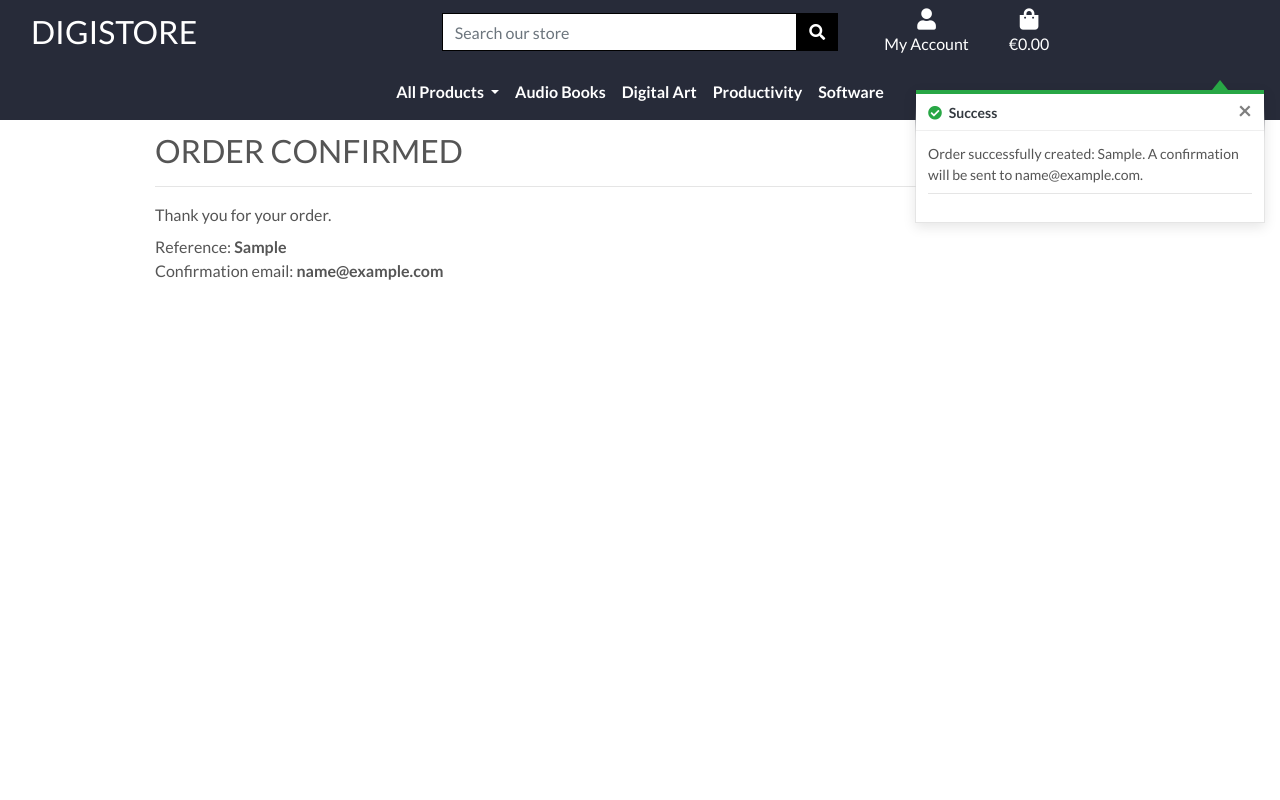
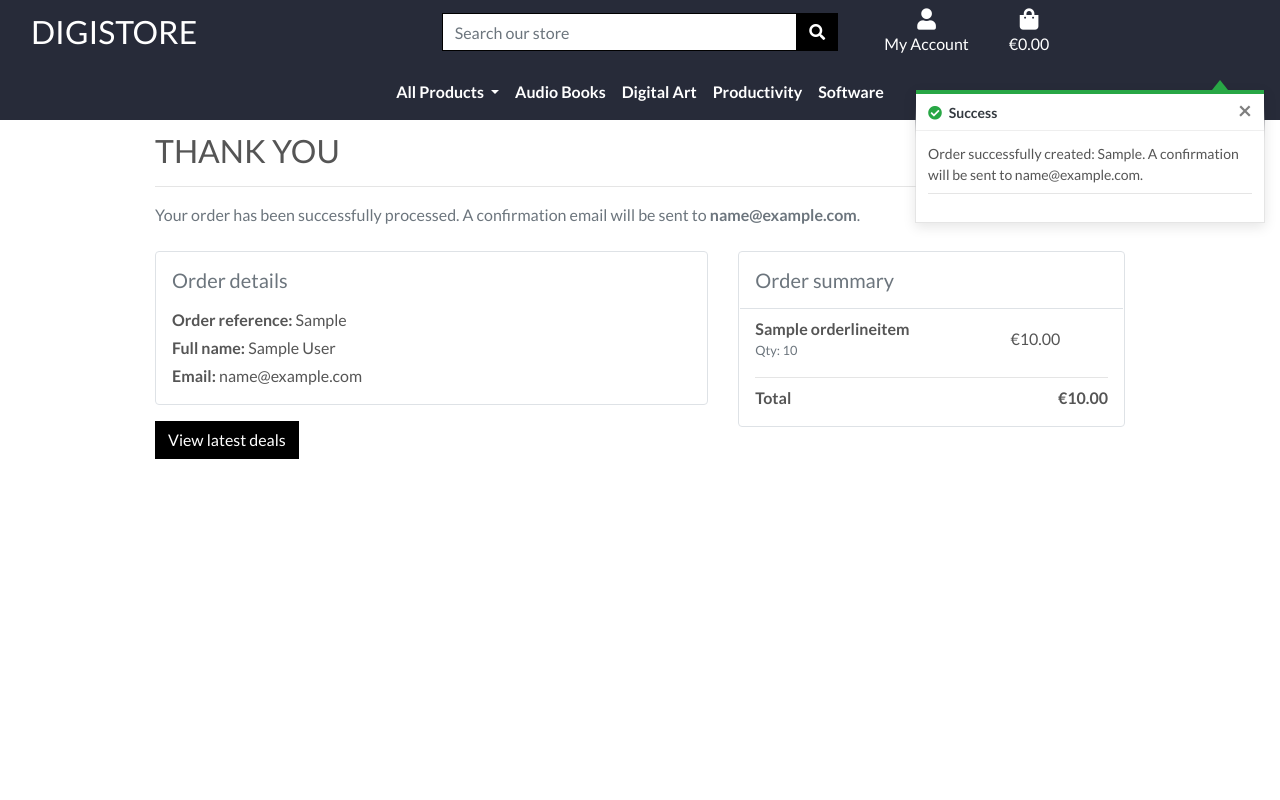
Before and after one commit to collinsevan/DigiStore-PP5, a Django app: a page that uses checkout/templates/checkout/checkout_success.html in a window 1280 px wide. Run offline with Django 3.2, Linux system fonts and the light colour scheme; tables that the repository leaves empty hold one stand-in row (values such as "Sample post"); some libraries are stand-ins or nearby versions.

Commit message:
Update checkout success flow
Improve checkout success template and confirm order details after payment.

Keep order total updates working correctly through checkout line item changes.

```diff
--- a/checkout/templates/checkout/checkout_success.html
+++ b/checkout/templates/checkout/checkout_success.html
@@ -1,23 +1,74 @@
 {% extends "base.html" %}
+
+{% load static %}
+{% block extra_css %}
+<link rel="stylesheet" href="{% static 'checkout/css/checkout.css' %}">
+{% endblock %}
 
 {% block content %}
 <div class="content-backdrop"></div>
 
 <div class="container mt-3">
+    <!-- Checkout success -->
     <div class="row">
         <div class="col">
+            <h2 class="logo-font">Thank you</h2>
+            <hr>
+            <p class="text-muted mb-0">
+                Your order has been successfully processed. A confirmation email
+                will be sent to <strong>{{ order.email }}</strong>.
+            </p>
+        </div>
+    </div>
+
+    <div class="row mt-4">
+        <div class="col-12 col-lg-7">
             <!-- Order confirmation summary -->
-            <h2 class="logo-font">Order confirmed</h2>
-            <hr>
-            <p class="mb-2">
-                Thank you for your order.
-            </p>
-            <p class="mb-0">
-                Reference: <strong>{{ order.reference }}</strong>
-            </p>
-            <p class="mb-0">
-                Confirmation email: <strong>{{ order.email }}</strong>
-            </p>
+            <div class="rounded border p-3">
+                <h5 class="text-muted mb-3">Order details</h5>
+
+                <p class="mb-1">
+                    <strong>Order reference:</strong> {{ order.reference }}
+                </p>
+                <p class="mb-1">
+                    <strong>Full name:</strong> {{ order.full_name }}
+                </p>
+                <p class="mb-0">
+                    <strong>Email:</strong> {{ order.email }}
+                </p>
+            </div>
+
+            <div class="mt-3">
+                <a href="{% url 'products' %}" class="btn btn-black rounded-0">
+                    View latest deals
+                </a>
+            </div>
+        </div>
+
+        <div class="col-12 col-lg-5 mt-4 mt-lg-0">
+            <!-- Order total summary -->
+            <div class="rounded border p-3">
+                <h5 class="text-muted mb-3">Order summary</h5>
+
+                {% for item in order.lineitems.all %}
+                <div class="row align-items-center border-top py-2">
+                    <div class="col-8">
+                        <p class="mb-0"><strong>{{ item.product_name }}</strong></p>
+                        <p class="mb-0 small text-muted">Qty: {{ item.quantity }}</p>
+                    </div>
+                    <div class="col-4 text-end">
+                        <p class="mb-0">€{{ item.line_total|floatformat:2 }}</p>
+                    </div>
+                </div>
+                {% endfor %}
+
+                <hr class="my-2">
+
+                <div class="d-flex justify-content-between">
+                    <p class="mb-0"><strong>Total</strong></p>
+                    <p class="mb-0"><strong>€{{ order.grand_total|floatformat:2 }}</strong></p>
+                </div>
+            </div>
         </div>
     </div>
 </div>
```
